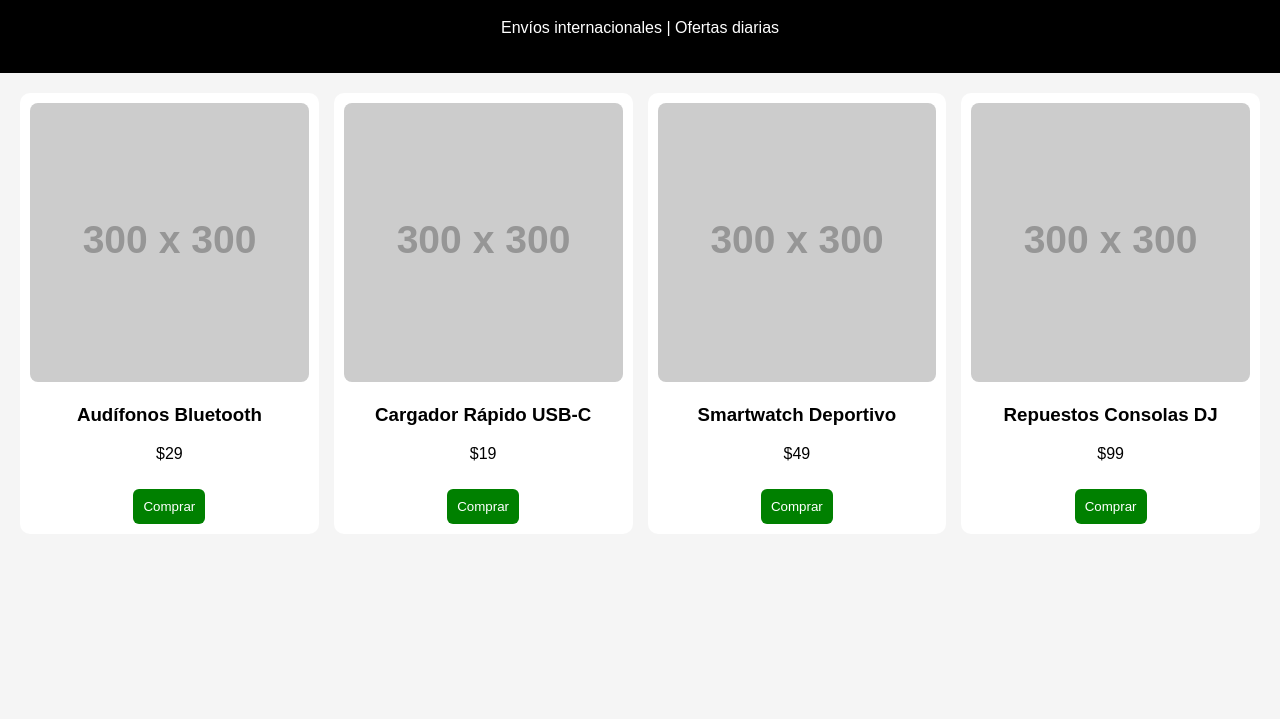
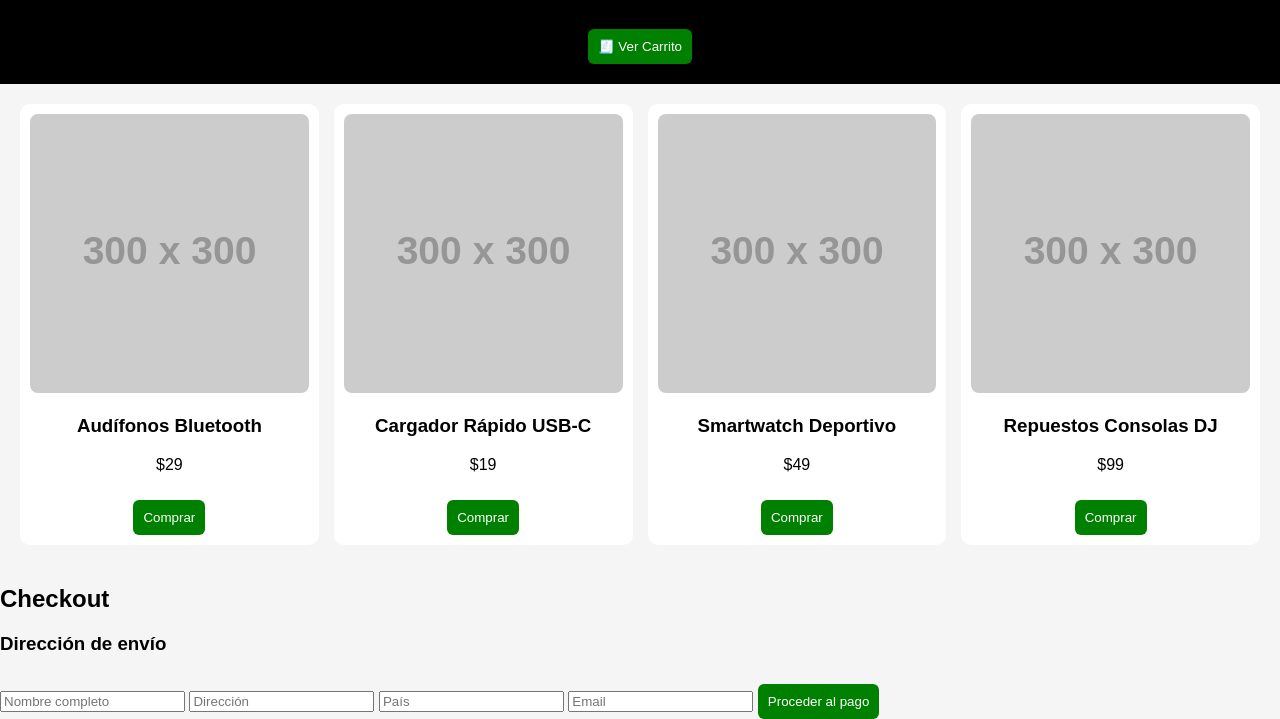
Before and after one commit to ga7821400-prog/Online-store-, a plain HTML site: page index.html in a window 1280 px wide. Shown: the part 82-801 px from the top of the page. Drawn offline with Linux system fonts and the light colour scheme; placeholder pictures from the web are drawn by us.

Commit message:
index.html

```diff
--- a/index.html
+++ b/index.html
@@ -10,10 +10,26 @@
 
 <header>
   <h1>🛒 Tienda Online Global</h1>
-  <p>Envíos internacionales | Ofertas diarias</p>
+  <button onclick="mostrarCheckout()">🧾 Ver Carrito</button>
 </header>
 
+<!-- PRODUCTOS -->
 <section id="productos" class="grid"></section>
+
+<!-- CHECKOUT -->
+<section id="checkout" class="checkout oculto">
+  <h2>Checkout</h2>
+
+  <div id="carrito"></div>
+
+  <h3>Dirección de envío</h3>
+  <input type="text" placeholder="Nombre completo">
+  <input type="text" placeholder="Dirección">
+  <input type="text" placeholder="País">
+  <input type="email" placeholder="Email">
+
+  <button onclick="pagar()">Proceder al pago</button>
+</section>
 
 <script src="script.js"></script>
 </body>
```
